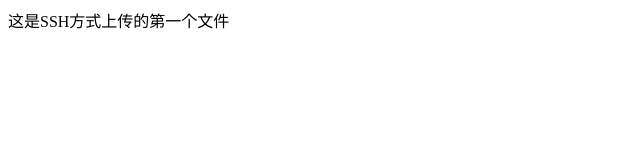
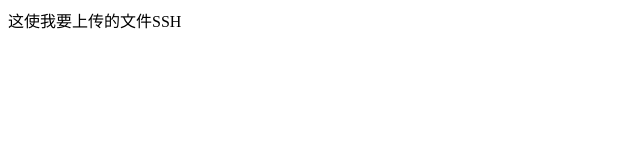
Before and after one commit to happinessSunny/myssh, a plain HTML site: page index.html in a window 1280 px wide. Shown: the full height of the page, 0-640 px from the left. Drawn offline with Linux system fonts and the light colour scheme.

Commit message:
这是我的第一个文件

```diff
--- a/index.html
+++ b/index.html
@@ -5,6 +5,8 @@
     <title>Title</title>
 </head>
 <body>
-这是SSH方式上传的第一个文件
+<div>
+    这使我要上传的文件SSH
+</div>
 </body>
 </html>
```
